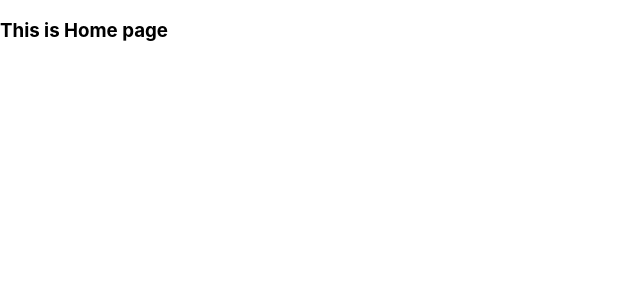
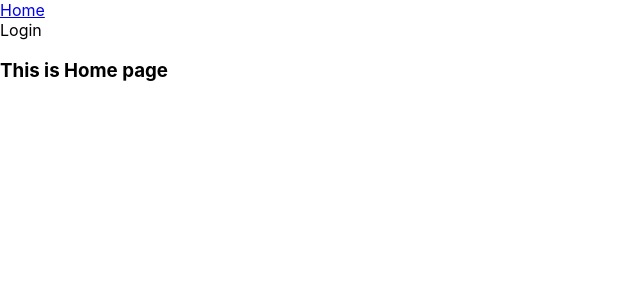
Before and after one commit to HitomiWin/Login, a React (Create React App) app: page / in a window 1280 px wide. Shown: the top 300 px of the page, without its empty margins (0-640 px from the left). Built offline with nearby package versions, Linux system fonts and the light colour scheme.

Commit message:
Create Navbar and Add Router to App.js

```diff
--- a/src/App.js
+++ b/src/App.js
@@ -1,8 +1,14 @@
+import { BrowserRouter as Router, Route } from "react-router-dom";
 import Home from "./pages/Home"
+import Navbar from "./components/Navbar"
+
 function App() {
   return (
     <div className="App">
-    <Home />
+      <Router>
+        <Navbar />
+        <Route exact path ="/" component={Home} />
+      </Router>
     </div>
   );
 }
--- a/src/components/Navbar.jsx
+++ b/src/components/Navbar.jsx
@@ -0,0 +1,11 @@
+import { Link } from "react-router-dom"
+
+export default function Navbar() {
+  return (
+
+    <nav className="navbar">
+      <Link to="/">Home</Link>
+      <div>Login</div>
+    </nav>
+  )
+}
--- a/src/pages/Home.js
+++ b/src/pages/Home.js
@@ -1,3 +1,4 @@
+
 
 export default function Home() {
   return (
```
